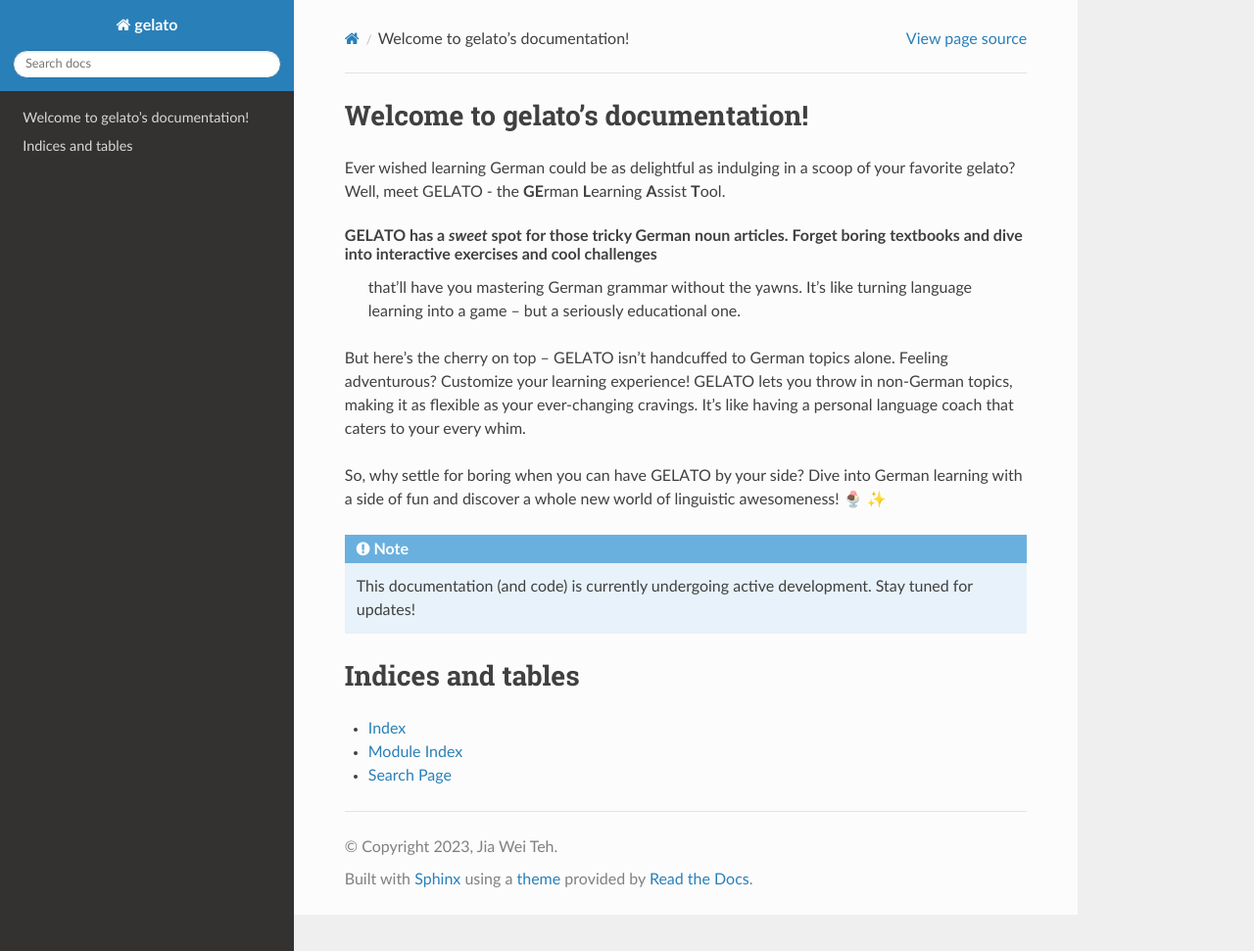
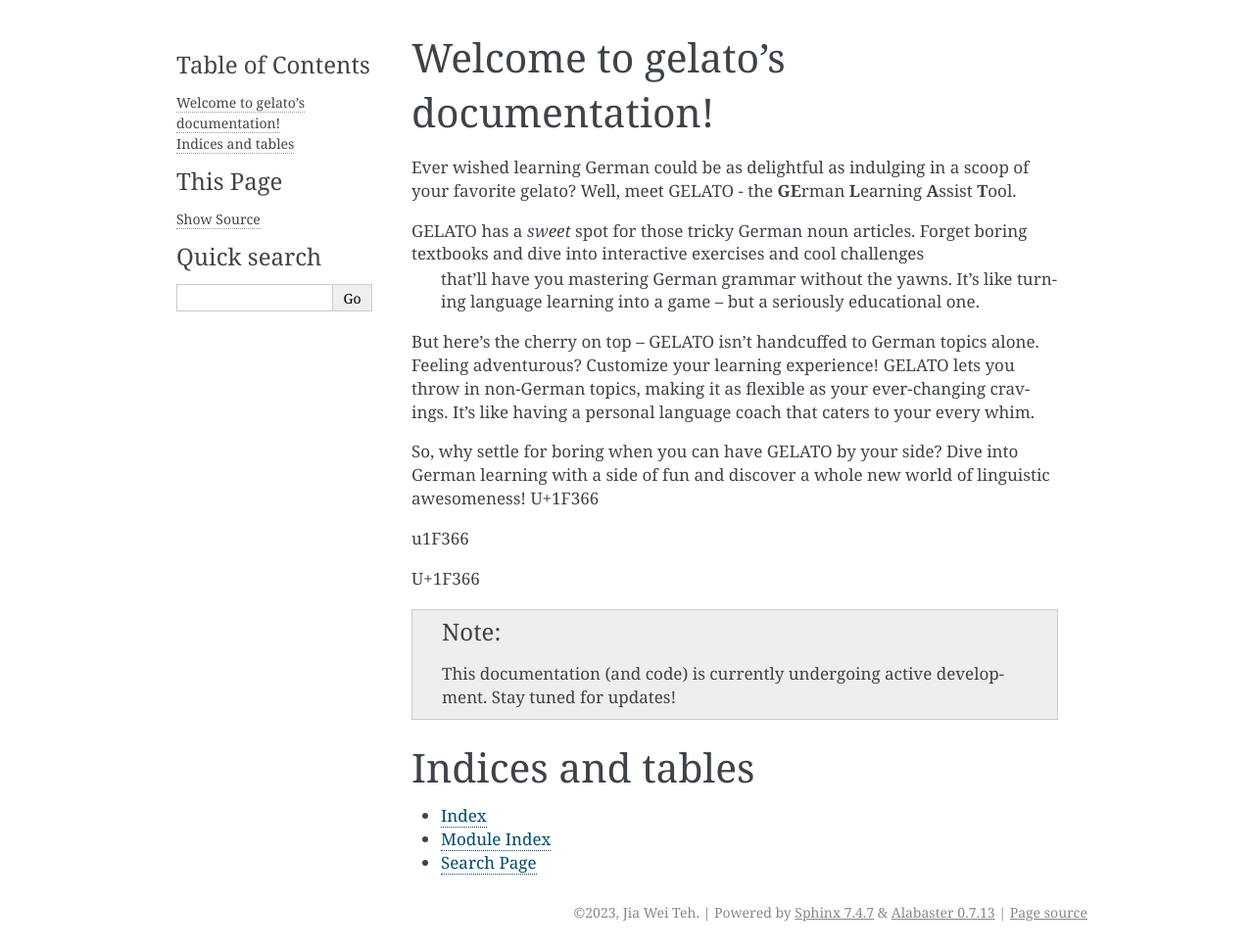
Before and after one commit to JiaWeiTeh/gelato, a Sphinx documentation site: the page built from docs/index.rst, in a window 1280 px wide and 971 px high. Shown: the whole window at 98% size. Built offline with Sphinx 7.4.7, drawn with Linux system fonts in a browser that asks for light colours.

Commit message:
updated first page of the documentation.

```diff
--- a/docs/conf.py
+++ b/docs/conf.py
@@ -14,12 +14,7 @@ release = '1.2'
 # -- General configuration ---------------------------------------------------
 # https://www.sphinx-doc.org/en/master/usage/configuration.html#general-configuration
 
-import sys, os
-
-sys.path.append(os.path.abspath('sphinxext'))
-
-extensions = ['sphinxemoji.sphinxemoji']
-sphinxemoji_style = 'twemoji'
+extensions = []
 
 templates_path = ['_templates']
 exclude_patterns = ['_build', 'Thumbs.db', '.DS_Store']
@@ -29,6 +24,6 @@ exclude_patterns = ['_build', 'Thumbs.db', '.DS_Store']
 # -- Options for HTML output -------------------------------------------------
 # https://www.sphinx-doc.org/en/master/usage/configuration.html#options-for-html-output
 
-# html_theme = 'alabaster'
-html_theme = 'sphinx_rtd_theme'
+html_theme = 'alabaster'
+# html_theme = 'sphinx_rtd_theme'
 html_static_path = ['_static']
--- a/docs/index.rst
+++ b/docs/index.rst
@@ -16,8 +16,11 @@ GELATO has a *sweet* spot for those tricky German noun articles. Forget boring t
 But here's the cherry on top – GELATO isn't handcuffed to German topics alone. Feeling adventurous? Customize your learning experience!
 GELATO lets you throw in non-German topics, making it as flexible as your ever-changing cravings. It's like having a personal language coach that caters to your every whim.
 
-So, why settle for boring when you can have GELATO by your side? Dive into German learning with a side of fun and discover a whole new world of linguistic awesomeness! |:ice_cream:| |:sparkles:|
+So, why settle for boring when you can have GELATO by your side? Dive into German learning with a side of fun and discover a whole new world of linguistic awesomeness! U+1F366
 
+\u1F366
+
+\U+1F366
 
 .. note::
 
```
